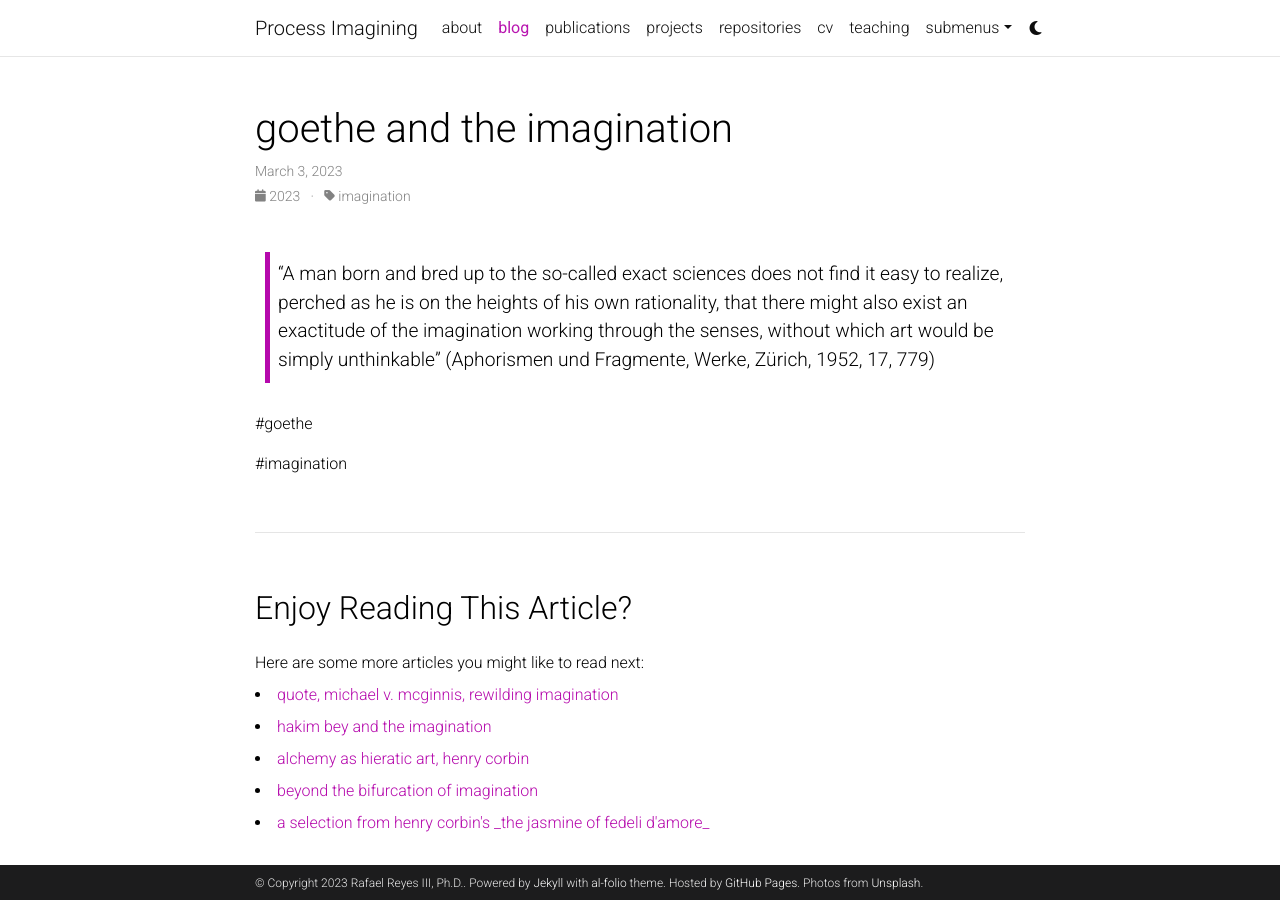
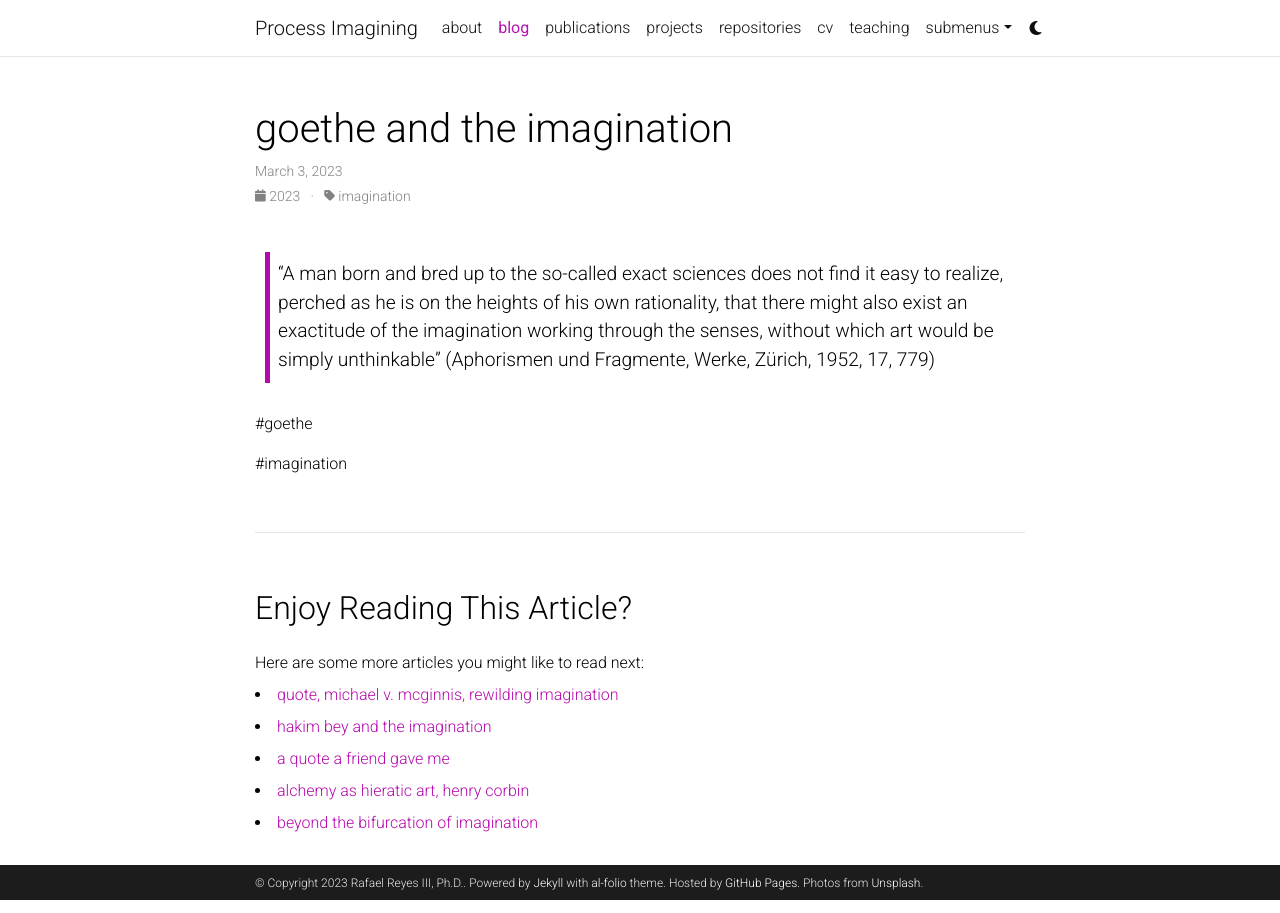
Before and after one commit to rafaelr3/pi.github.io, a Jekyll site: the page built from _posts/2023-03-03-goethe-and-the-imagination_92q4bxj6xnw9o6r0.md, in a window 1280 px wide. Built offline with Jekyll 4.4.1, drawn with Linux system fonts in a browser that asks for light colours; comment, search, counter and statistics services are not loaded; a style sheet for code colours, icons or effects is not loaded.

Commit message:
2 posts updated

```diff
--- a/_posts/a-quote-a-friend-gave-me_ly3176isk1meayyh.md
+++ b/_posts/2022-06-14-a-quote-a-friend-gave-me.md
@@ -1,15 +1,16 @@
-# a quote a friend gave me
+---
+layout: post
+title: a quote a friend gave me
+date: 2022-06-14
+description: a quote a friend gave me
+categories: life thestruggle notwhatIwanted apartoflife makethemost learntochange imagine
+related_posts: true
+---
+
+
 
 This quote was given to me by a friend, as I was passing through (and still am) going through a difficult transition.  The reality is, this quote hurts. It bothers me. But at the same time, it is very process oriented, and therefore I return to it. I argue with it, but it remains.  Here is the quote:
 
 > To live is to die a thousand deaths to the person I used to be. I die when I accept that I will never be the person I wanted to grow up to be. My task, however, is just to travel between each version of myself and honor what emerges along the way.
 
 May your journey, in whatever phase it is in, may it be forgiving, may it be stretching, and may you find the joyful moments within them.
-
-#life
-#thestruggle
-#notwhatIwanted
-#apartoflife
-#makethemost
-#learntochange
-#imagine
```
Also changed, not shown: _posts/2015-04-03-5-axioms-of-alfred-north-whiteheads-speculative-philosophy.md (renamed from _posts/5-axioms-of-alfred-north-whiteheads-speculative-philosophy_s5dts89tdtsqn21p.md, +9 -0 lines).
